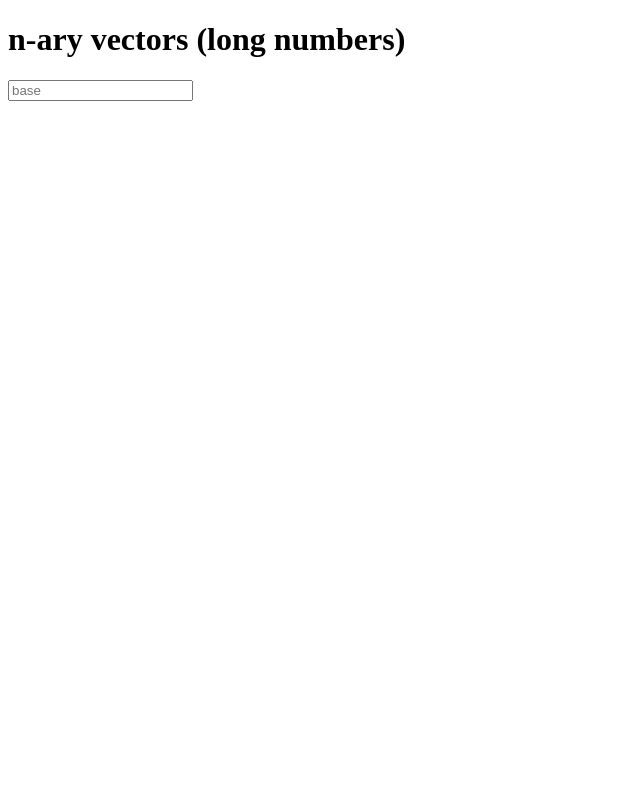
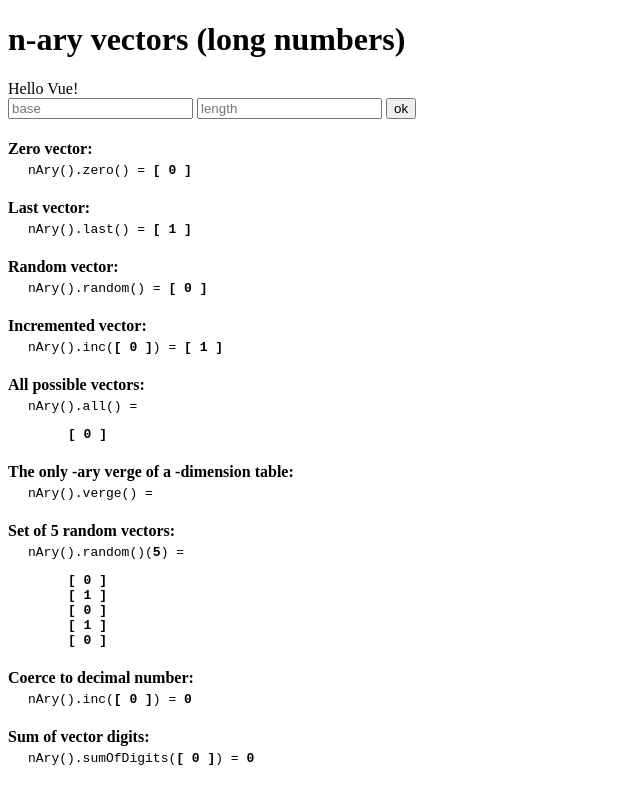
Before and after one commit to tatomyr/n-ary, a plain HTML site: page index.html in a window 1280 px wide. Shown: the whole page, without its empty margins (0-640 px from the left). Drawn offline with nearby package versions, Linux system fonts and the light colour scheme.

Commit message:
added examples on html

```diff
--- a/index.html
+++ b/index.html
@@ -3,11 +3,141 @@
   <head>
     <meta charset="utf-8">
     <title>n-ary vectors</title>
-    <script src="./index.js"></script>
+    <link rel="stylesheet" href="style.css" media="screen" title="no title" charset="utf-8">
+    <script src="n-ary.js"></script>
+    <script src="https://unpkg.com/vue"></script>
+    <script src="index.js">
+    </script>
   </head>
   <body>
     <h1>n-ary vectors (long numbers)</h1>
 
-    <input type="number" placeholder="base">
+    <div id="vm" class="">
+      {{message}}
+      <form id="form">
+        <input v-model="base" type="number" name="base" placeholder="base" value="2" min="1">
+        <input v-model="length" type="number" name="length" placeholder="length" value="1" min="0">
+        <input type="submit" value="ok">
+      </form>
+
+      <p class="">
+        <div class="example-desc">Zero vector:</div>
+        <div class="example">
+          nAry(<b>{{base}}</b>).zero(<b>{{length}}</b>) = <b>{{zero}}</b>
+        </div>
+      </p>
+
+      <p class="">
+        <div class="example-desc">Last vector:</div>
+        <div class="example">
+          nAry(<b>{{base}}</b>).last(<b>{{length}}</b>) = <b>{{last}}</b>
+        </div>
+      </p>
+
+      <p class="">
+        <div class="example-desc">Random vector:</div>
+        <div class="example">
+          nAry(<b>{{base}}</b>).random(<b>{{length}}</b>) = <b>{{random}}</b>
+        </div>
+      </p>
+
+      <p class="">
+        <div class="example-desc">Incremented vector:</div>
+        <div class="example">
+          nAry(<b>{{base}}</b>).inc(<b>{{random}}</b>) = <b>{{inc}}</b>
+        </div>
+      </p>
+
+      <p class="">
+        <div class="example-desc">All possible vectors:</div>
+        <div class="example">
+          nAry(<b>{{base}}</b>).all(<b>{{length}}</b>) =
+          <b>
+            <ul>
+              <li v-for="vector of all">{{vector}}</li>
+            </ul>
+          </b>
+        </div>
+      </p>
+
+      <p class="">
+        <div class="example-desc">The only {{base}}-ary verge of a {{length}}-dimension table:</div>
+        <div class="example">
+          nAry(<b>{{base}}</b>).verge(<b>{{length}}</b>) =
+          <b>
+            <ul>
+              <li v-for="vector of verge">{{vector}}</li>
+            </ul>
+          </b>
+        </div>
+      </p>
+
+      <p class="">
+        <div class="example-desc">Set of 5 random vectors:</div>
+        <div class="example">
+          nAry(<b>{{base}}</b>).random(<b>{{length}}</b>)(<b>5</b>) =
+          <b>
+            <ul>
+              <li v-for="vector of randomSet">{{vector}}</li>
+            </ul>
+          </b>
+        </div>
+      </p>
+
+      <p class="">
+        <div class="example-desc">Coerce to decimal number:</div>
+        <div class="example">
+          nAry(<b>{{base}}</b>).inc(<b>{{random}}</b>) = <b>{{index}}</b>
+        </div>
+      </p>
+
+      <p class="">
+        <div class="example-desc">Sum of vector digits:</div>
+        <div class="example">
+          nAry(<b>{{base}}</b>).sumOfDigits(<b>{{random}}</b>) = <b>{{sumOfDigits}}</b>
+        </div>
+      </p>
+
+    </div>
+
+
+
+
+
+    <script>
+      const query = location.search.slice(1).split('&').reduce((prev, item) =>
+      // ({ ...prev, item.split('=')[0]: item.split('=')[1] })
+        Object.assign(prev, { [item.split('=')[0]]: +item.split('=')[1] }),
+        {}
+      );
+      console.log(location.search,query);
+      const random = nAry(query.base).random(query.length);
+
+      var vm = new Vue({
+        el: '#vm',
+        data: {
+          base: query.base,
+          length: query.length,
+          message: 'Hello Vue!',
+          zero: nAry(query.base).zero(query.length),
+          last: nAry(query.base).last(query.length),
+          random,
+          inc: nAry(query.base).inc(random),
+          all: nAry(query.base).all(query.length),
+          verge: nAry(query.base).verge(query.length),
+          randomSet: nAry(query.base).randomSet(query.length)(5),
+          index: nAry(query.base).index(random),
+          sumOfDigits: nAry(query.base).sumOfDigits(random),
+        },
+        computed: {
+
+        },
+        methods: {
+
+        },
+      });
+
+
+    </script>
   </body>
 </html>
--- a/index.js
+++ /dev/null
@@ -1,70 +0,0 @@
-const nAry = (base = 2) => {
-  // Base aka arity:
-  const range = base - 1;
-
-  // Zero vector:
-  const zero = length => Array(length).fill(0);
-
-  // The last vector:
-  const last = length => Array(length).fill(range);
-
-  // A random vector:
-  const random = length => zero(length).map(digit => Math.floor(Math.random() * base));
-
-  // (base)-ary incrementation:
-  const inc = vector => {
-    const index = vector.findIndex(digit => digit < range);
-    return index === -1 ? (
-      zero(vector.length)
-    ) : [
-      ...zero(index),
-      vector[index] + 1,
-      ...vector.filter((_, i) => i > index)
-    ];
-  }
-
-  // Brute force:
-  const all = length => {
-    const vectors = [zero(length)];
-    for (let i = 1; i < Math.pow(base, length); i++) {
-      vectors.push(inc(vectors[i - 1]));
-    }
-    return vectors;
-  }
-
-  // Generates just the n-ary verge of the (length)-dimension table:
-  // const verge = length => {
-  //   const vectors = [last(length)];
-  //   for (let i = 1; i < Math.pow(base, length) - Math.pow(range, length); i++) {
-  //     const vector = inc(vectors[i - 1]);
-  //
-  //     console.log(Math.pow(base, length) - Math.pow(range, length), vector);
-  //
-  //     if (vector.some(digit => digit === range)) vectors.push(vector);
-  //   }
-  //   return vectors;
-  // }
-  const verge = length => all(length).filter(vector => vector.some(digit => digit === range));
-
-  // Set of (count) random vectors:
-  const randomSet = length => count => zero(count).map(() => random(length));
-
-  // Convert (base)-ary number to decimal:
-  const index = vector => vector.reduce((sum, item, i) => sum + item * Math.pow(base, i), 0);
-
-  const sumOfDigits = vector => vector.reduce((sum, item) => sum + +item, 0);
-
-  return {
-    base,
-    range,
-    zero,
-    last,
-    random,
-    inc,
-    all,
-    verge,
-    randomSet,
-    index,
-    sumOfDigits,
-  };
-}
--- /dev/null
+++ b/n-ary.js
@@ -0,0 +1,70 @@
+const nAry = (base = 2) => {
+  // Base aka arity:
+  const range = base - 1;
+
+  // Zero vector:
+  const zero = length => Array(length).fill(0);
+
+  // The last vector:
+  const last = length => Array(length).fill(range);
+
+  // A random vector:
+  const random = length => zero(length).map(digit => Math.floor(Math.random() * base));
+
+  // (base)-ary incrementation:
+  const inc = vector => {
+    const index = vector.findIndex(digit => digit < range);
+    return index === -1 ? (
+      zero(vector.length)
+    ) : [
+      ...zero(index),
+      vector[index] + 1,
+      ...vector.filter((_, i) => i > index)
+    ];
+  }
+
+  // Brute force:
+  const all = length => {
+    const vectors = [zero(length)];
+    for (let i = 1; i < Math.pow(base, length); i++) {
+      vectors.push(inc(vectors[i - 1]));
+    }
+    return vectors;
+  }
+
+  // Generates just the (base)-ary verge of the (length)-dimension table:
+  // const verge = length => {
+  //   const vectors = [last(length)];
+  //   for (let i = 1; i < Math.pow(base, length) - Math.pow(range, length); i++) {
+  //     const vector = inc(vectors[i - 1]);
+  //
+  //     console.log(Math.pow(base, length) - Math.pow(range, length), vector);
+  //
+  //     if (vector.some(digit => digit === range)) vectors.push(vector);
+  //   }
+  //   return vectors;
+  // }
+  const verge = length => all(length).filter(vector => vector.some(digit => digit === range));
+
+  // Set of (count) random vectors:
+  const randomSet = length => count => zero(count).map(() => random(length));
+
+  // Convert (base)-ary number to decimal:
+  const index = vector => vector.reduce((sum, item, i) => sum + item * Math.pow(base, i), 0);
+
+  const sumOfDigits = vector => vector.reduce((sum, item) => sum + +item, 0);
+
+  return {
+    base,
+    range,
+    zero,
+    last,
+    random,
+    inc,
+    all,
+    verge,
+    randomSet,
+    index,
+    sumOfDigits,
+  };
+}
--- /dev/null
+++ b/style.css
@@ -0,0 +1,13 @@
+.example-desc {
+  font-weight: bold;
+  padding: 5px 0;
+}
+
+.example {
+  font-family: monospace;
+  padding: 0 20px;
+}
+
+li {
+  list-style: none;
+}
```
